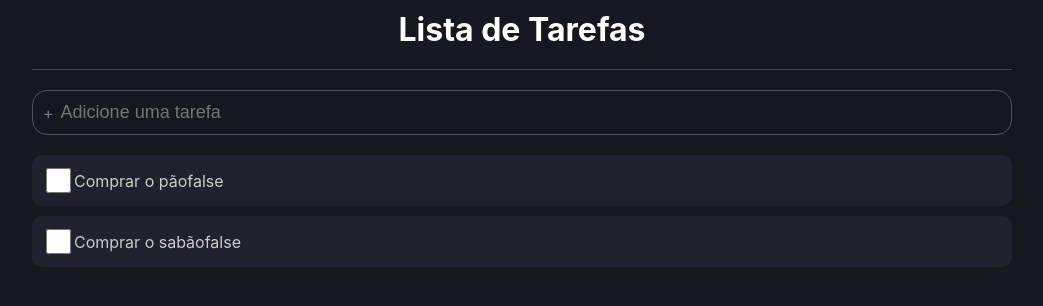
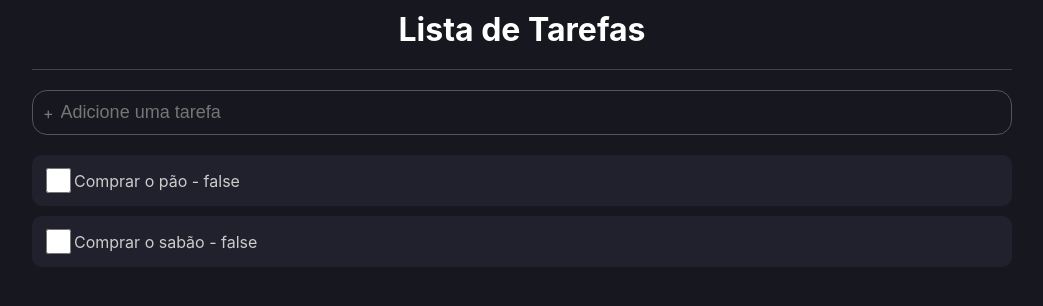
Before and after one commit to rafaelsrv/ToDo-TS, a React (Create React App) app: page / in a window 1280 px wide. Shown: the top 306 px of the page, without its empty margins (118-1161 px from the left). Built offline with nearby package versions, Linux system fonts and the light colour scheme.

Commit message:
Desafio Realizado

```diff
--- a/src/components/ListItem/index.tsx
+++ b/src/components/ListItem/index.tsx
@@ -24,7 +24,7 @@ export const ListItem = ({item}: Props) => {
 
                 }
                 />
-            <label>{item.name}{item.done.toString()}</label>
+            <label>{item.name}  -  {item.done.toString()}</label>
         </C.Container>
     )
 }
```
